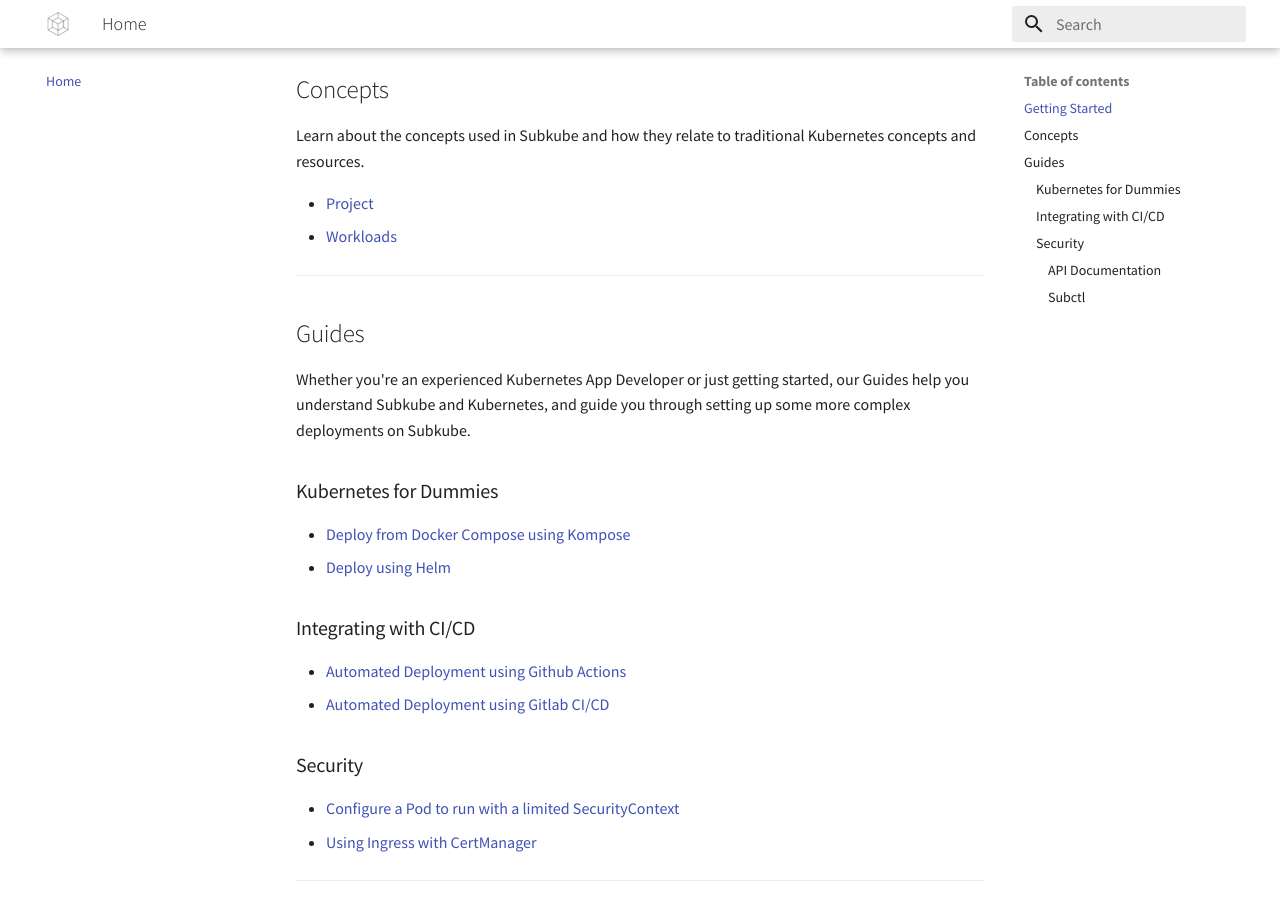
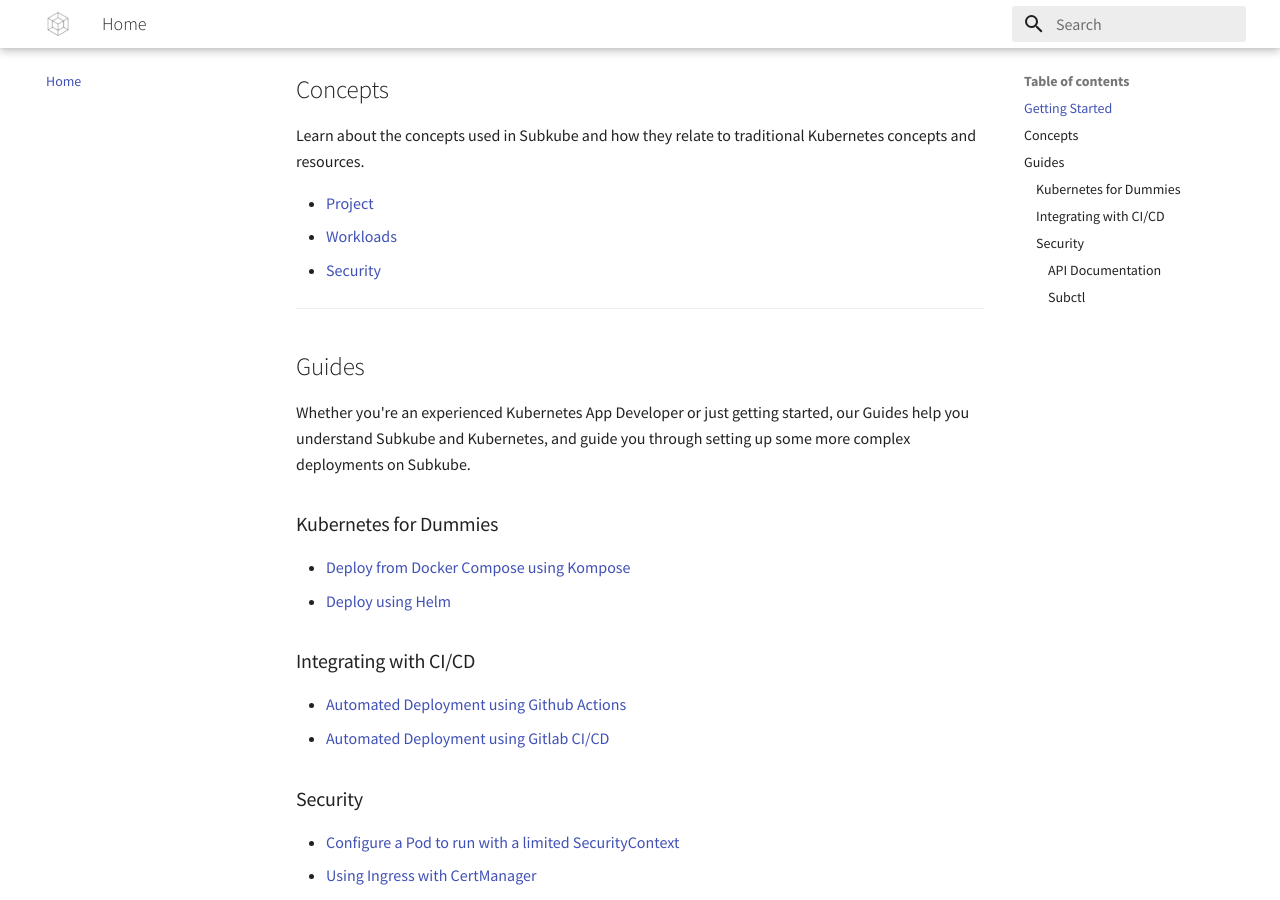
Before and after one commit to subkube/docs, an MkDocs documentation site: the page built from docs/index.md, in a window 1280 px wide and 900 px high, scrolled down 416 px. Built offline with MkDocs 1.6.1 and Material for MkDocs 9.7.7, drawn with Linux system fonts in a browser that asks for light colours.

Commit message:
Add security concepts chapter into navigation

```diff
--- a/docs/index.md
+++ b/docs/index.md
@@ -14,6 +14,7 @@
 
 - [Project](concepts/project.md)
 - [Workloads](concepts/workloads.md)
+- [Security](concepts/security.md)
 
 ---
 
--- a/mkdocs.yml
+++ b/mkdocs.yml
@@ -29,8 +29,9 @@
   - Getting Started:
     - Getting Started: getting_started.md
   - Concepts:
+    - Project: concepts/project.md
     - Workloads: concepts/workloads.md
-    - Project: concepts/project.md
+    - Security: concepts/security.md
   - Guides:
     - Deploy from Docker Compose using Kompose: guides/kompose.md
     - Deploy using Helm: guides/helm.md
```
